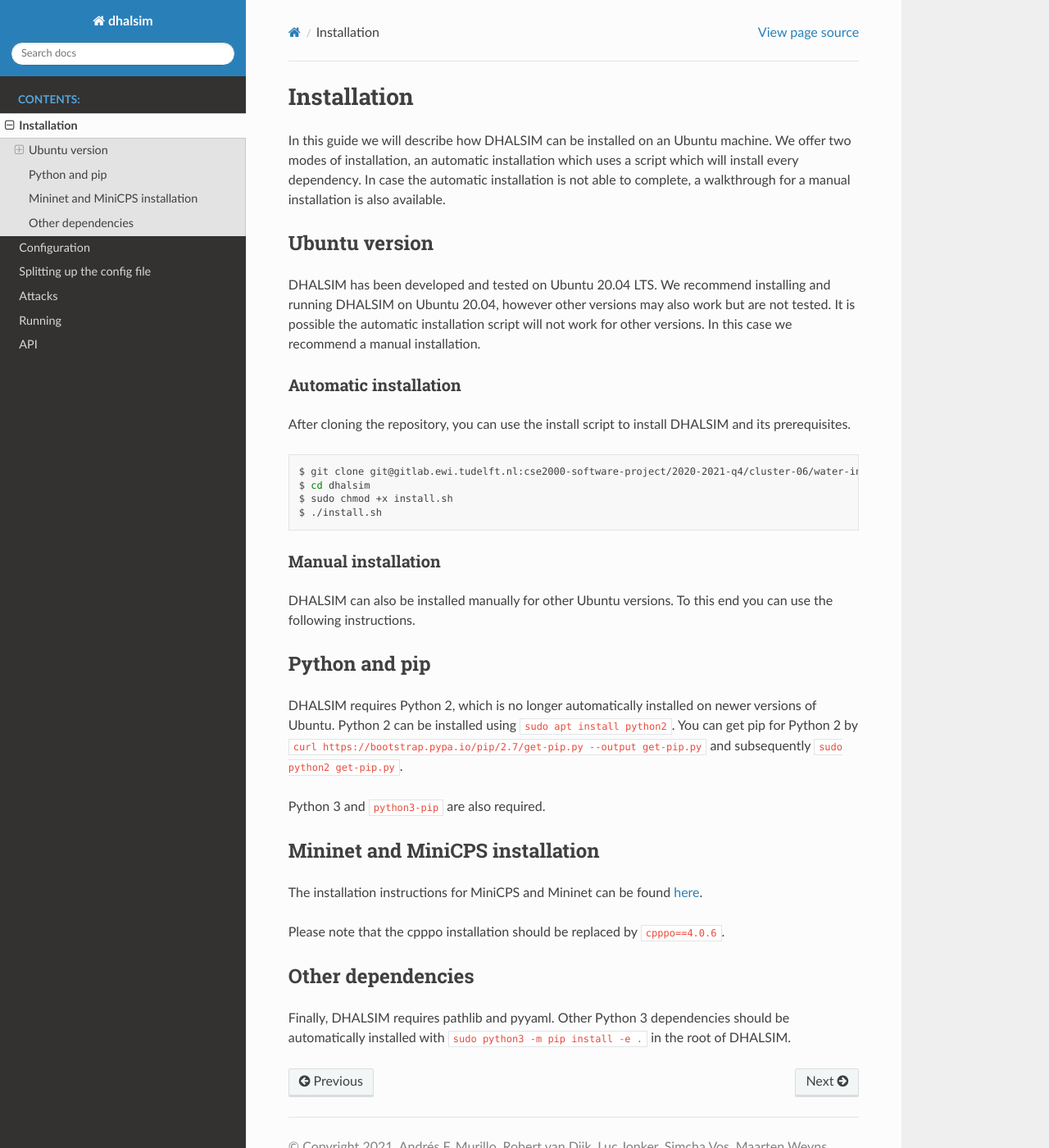
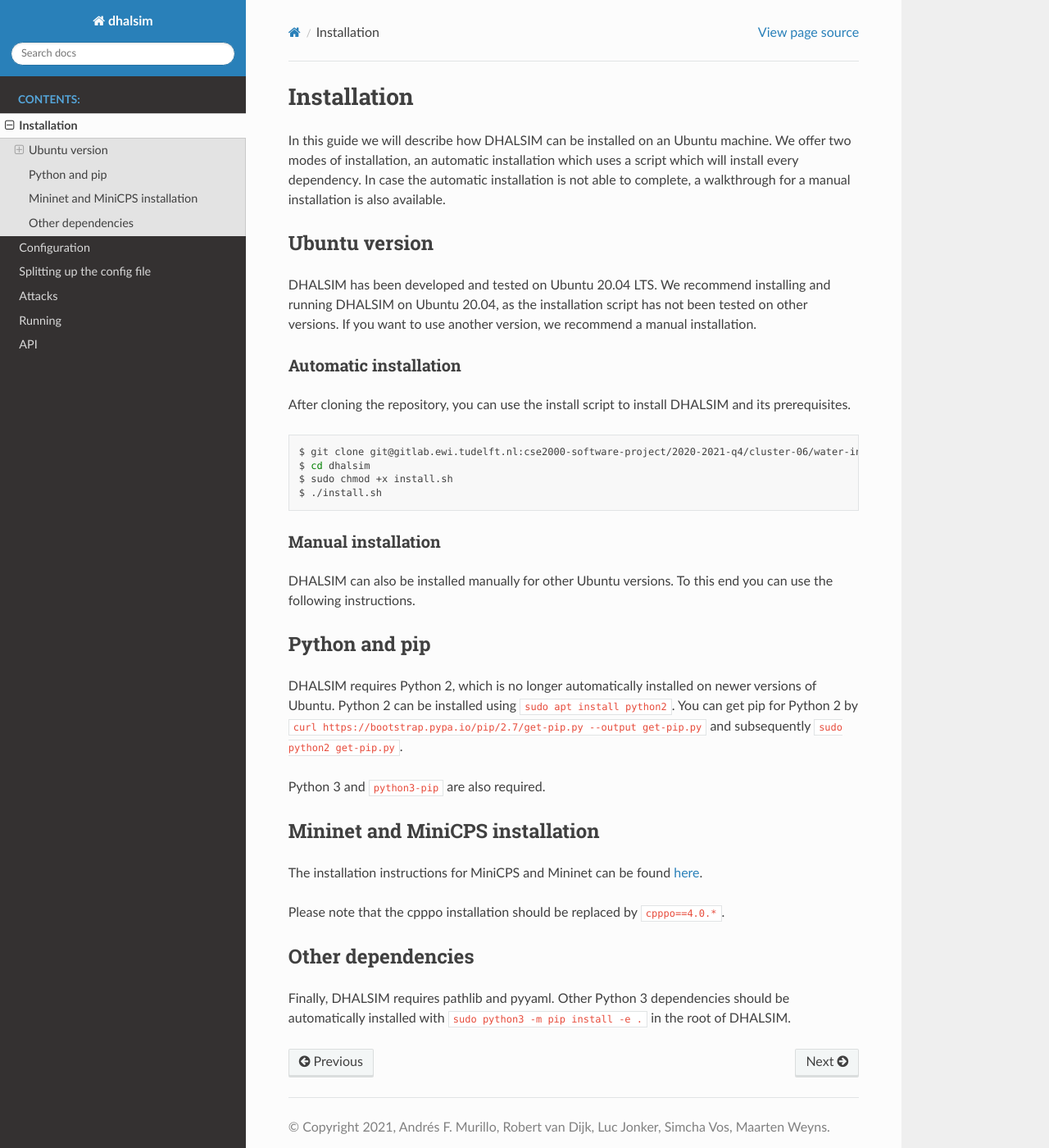
Before and after one commit to Critical-Infrastructure-Systems-Lab/DHALSIM, a Sphinx documentation site: the page built from doc/installation.rst, in a window 1280 px wide and 1400 px high. Shown: the whole window at 82% size. Built offline with Sphinx 7.4.7 and the Read the Docs theme 2.0.0, drawn with Linux system fonts in a browser that asks for light colours.

Commit message:
Minor change to installation.rst

```diff
--- a/doc/installation.rst
+++ b/doc/installation.rst
@@ -4,7 +4,7 @@
 
 Ubuntu version
 ~~~~~~~~~~~~~~~~~~~~~~~~
-DHALSIM has been developed and tested on Ubuntu 20.04 LTS. We recommend installing and running DHALSIM on Ubuntu 20.04, however other versions may also work but are not tested. It is possible the automatic installation script will not work for other versions. In this case we recommend a manual installation.
+DHALSIM has been developed and tested on Ubuntu 20.04 LTS. We recommend installing and running DHALSIM on Ubuntu 20.04, as the installation script has not been tested on other versions. If you want to use another version, we recommend a manual installation.
 
 Automatic installation
 ----------------------
@@ -32,7 +32,7 @@
 The installation instructions for MiniCPS and Mininet can be found `here
 <https://github.com/scy-phy/minicps/blob/master/docs/userguide.rst>`_.
 
-Please note that the cpppo installation should be replaced by ``cpppo==4.0.6``.
+Please note that the cpppo installation should be replaced by ``cpppo==4.0.*``.
 
 Other dependencies
 ~~~~~~~~~~~~~~~~~~~~~~
```
